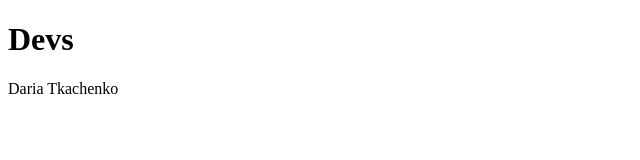
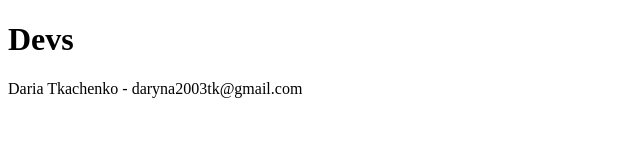
Before and after one commit to dashaaaa21/simple_landing, a plain HTML site: page developers.html in a window 1280 px wide. Shown: the whole page, without its empty margins (0-640 px from the left). Drawn offline with Linux system fonts and the light colour scheme.

Commit message:
edited developer page added email

```diff
--- a/developers.html
+++ b/developers.html
@@ -7,6 +7,6 @@
 </head>
 <body>
     <h1>Devs</h1>
-    <p>Daria Tkachenko</p>
+    <p>Daria Tkachenko - daryna2003tk@gmail.com</p>
 </body>
 </html>
```
